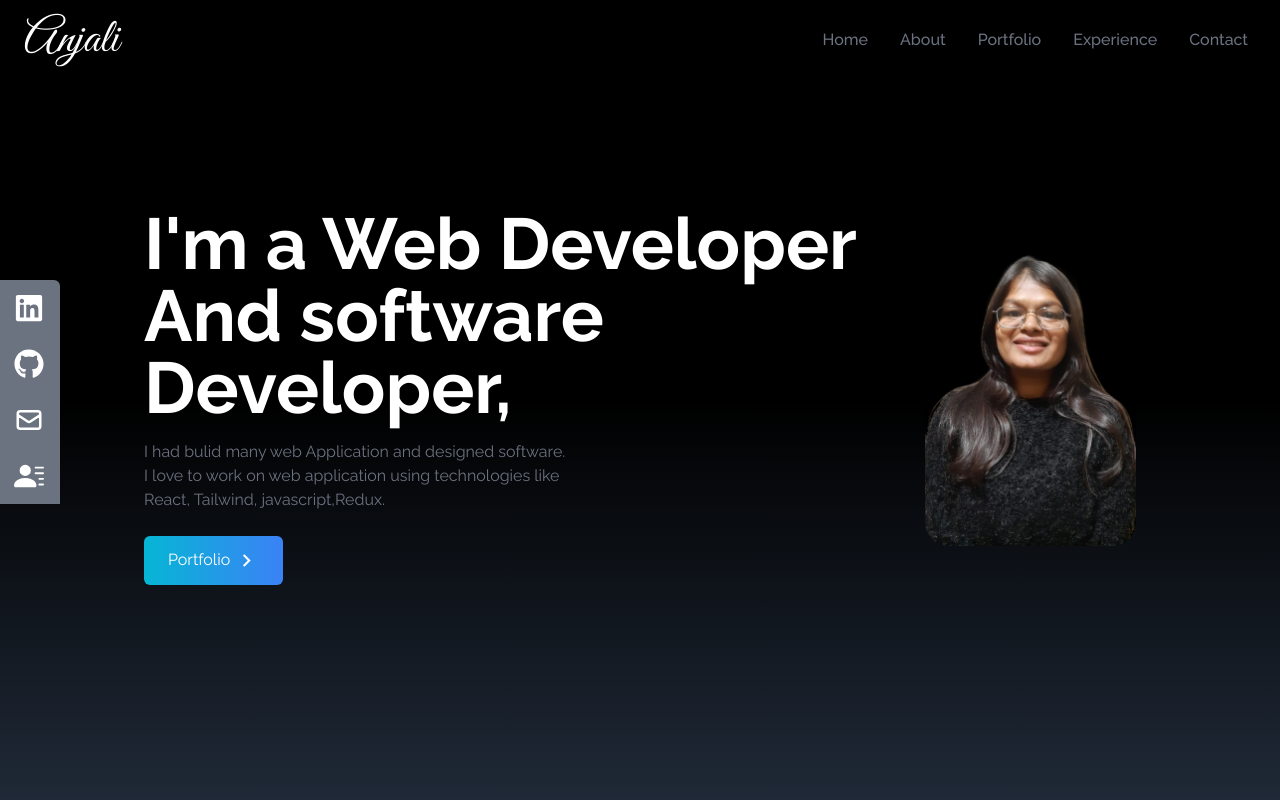
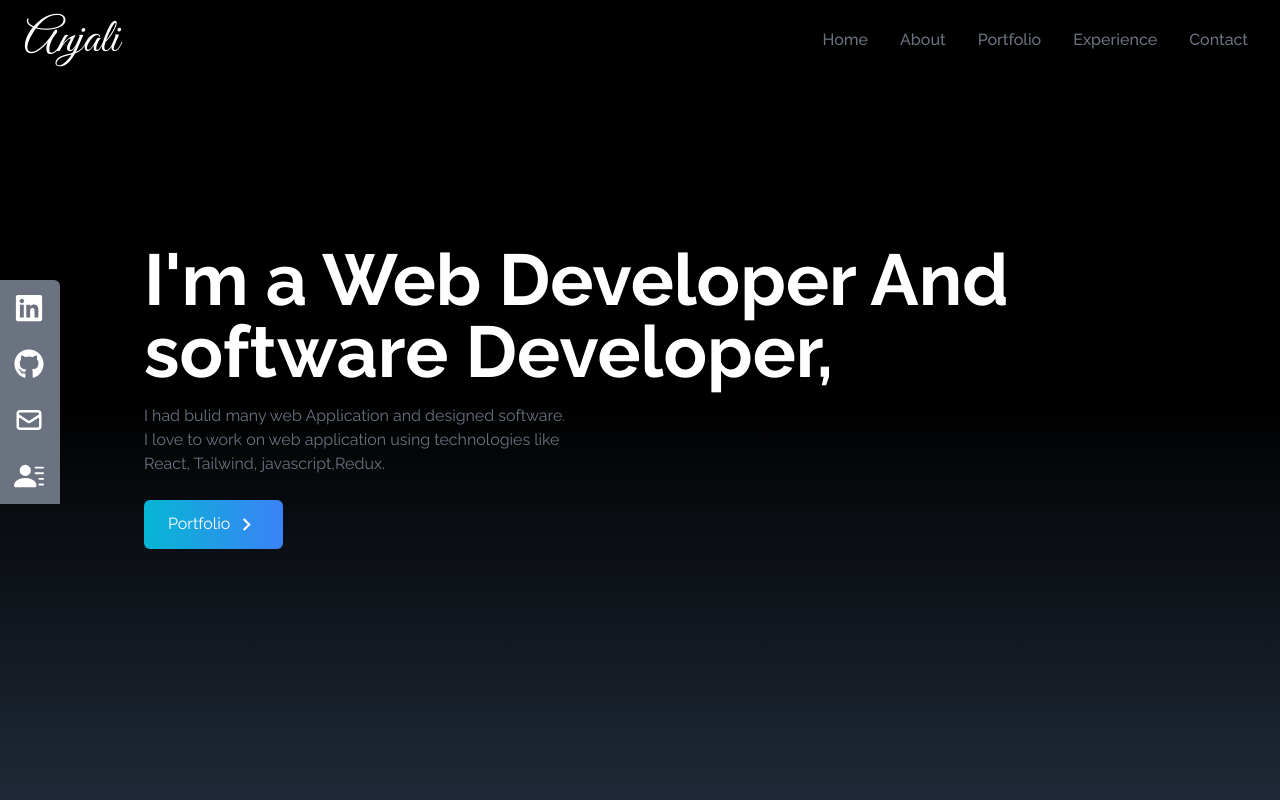
Before and after one commit to anjalimehta0310/react-portfolio, a React (Create React App) app: page / in a window 1280 px wide. Shown: the top 800 px of the page. Built offline with nearby package versions, Linux system fonts and the light colour scheme.

Commit message:
Update Home.js

```diff
--- a/src/components/Home.js
+++ b/src/components/Home.js
@@ -1,5 +1,5 @@
 import React from "react";
-import image from "../assets/image1.png";
+// import image from "../assets/image1.png";
 import { MdOutlineKeyboardArrowRight } from "react-icons/md";
 import { Link } from "react-scroll";
 
@@ -11,11 +11,11 @@ const Home = () => {
     >
       <div className="max-w-screen-lg mx-auto flex flex-col items-center justify-center h-full px-4 md:flex-row">
       <div className="small-screen hidden">
-          <img
-            src={image}
+          {/* <img
+            // src={image}
             alt="profile"
             className="rounded-2xl mx-auto w-2/3 md:w-full"
-          />
+          /> */}
         </div>
         <div className="flex flex-col justify-center h-full">
           <h2 className="text-4xl sm:text-7xl font-bold text-white">
@@ -42,11 +42,11 @@ const Home = () => {
           </div>
         </div>
         <div className="big-screen">
-          <img
-            src={image}
+          {/* <img
+            // src={image}
             alt="profile"
             className="rounded-3xl mx-auto w-3/4 md:w-full h-auto max-w-4xl"
-          />
+          /> */}
         </div>
 
       </div>
```
